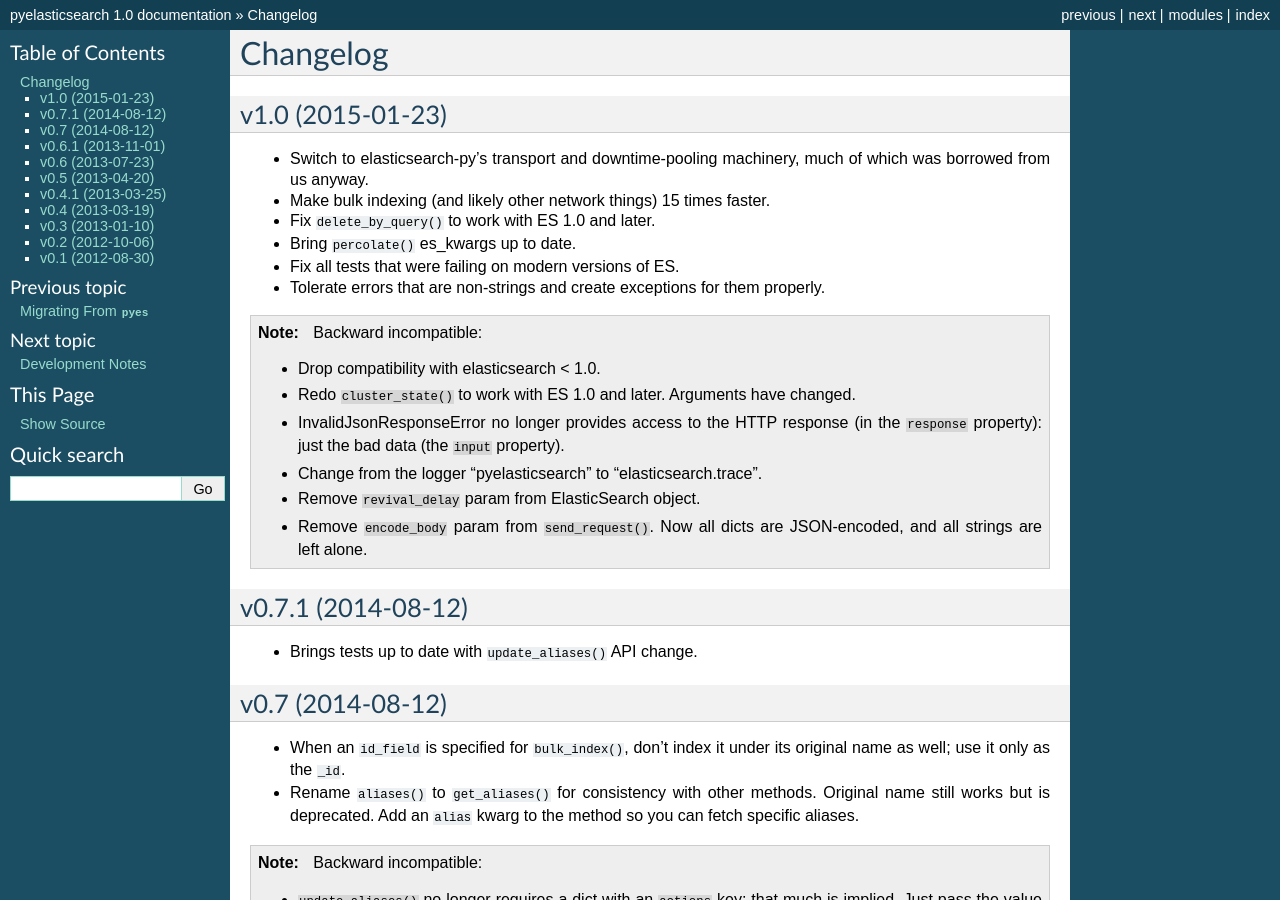
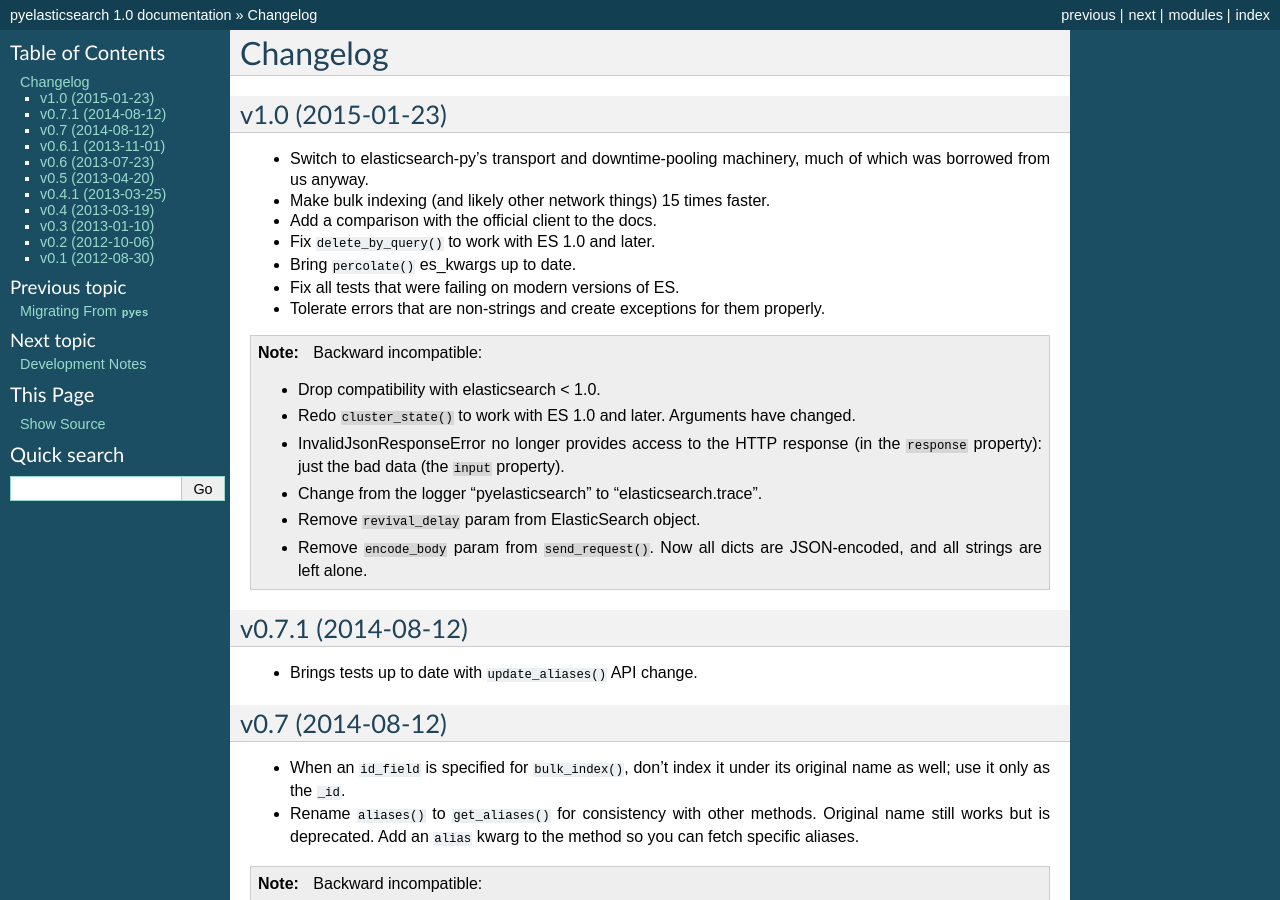
Before and after one commit to pyelasticsearch/pyelasticsearch, a Sphinx documentation site: the page built from docs/source/changelog.rst, in a window 1280 px wide and 900 px high. Built offline with Sphinx 7.4.7, drawn with Linux system fonts in a browser that asks for light colours.

```diff
--- a/docs/source/changelog.rst
+++ b/docs/source/changelog.rst
@@ -7,6 +7,7 @@ v1.0 (2015-01-23)
 * Switch to elasticsearch-py's transport and downtime-pooling machinery,
   much of which was borrowed from us anyway.
 * Make bulk indexing (and likely other network things) 15 times faster.
+* Add a comparison with the official client to the docs.
 * Fix ``delete_by_query()`` to work with ES 1.0 and later.
 * Bring ``percolate()`` es_kwargs up to date.
 * Fix all tests that were failing on modern versions of ES.
--- a/setup.py
+++ b/setup.py
@@ -50,7 +50,9 @@ setup(
         'Programming Language :: Python :: 2.6',
         'Programming Language :: Python :: 2.7',
         'Programming Language :: Python :: 3',
+        # simplejson doesn't support 3.1 or 3.2.
         'Programming Language :: Python :: 3.3',
+        'Programming Language :: Python :: 3.4',
         'Topic :: Internet :: WWW/HTTP :: Indexing/Search'
     ],
     install_requires=[
```
Also changed, not shown: 1 other file.
